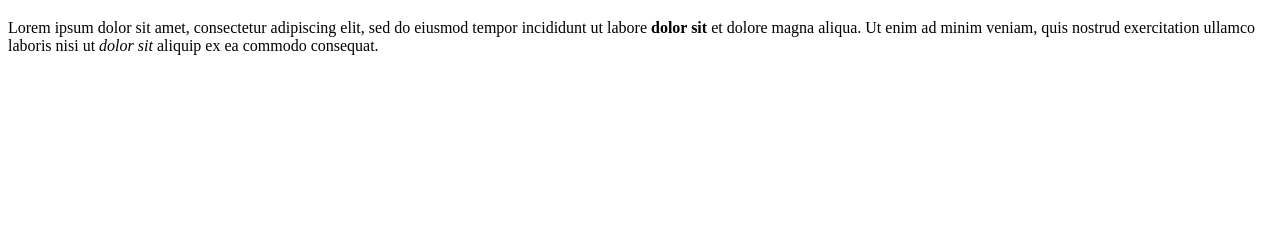
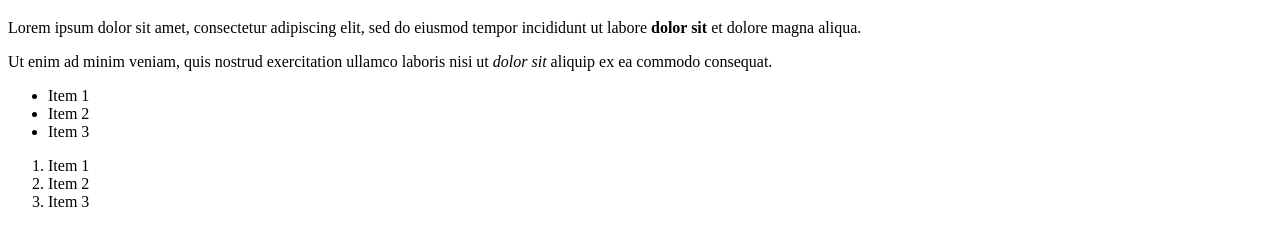
Before and after one commit to Tasour/My-Odin-Project, a plain HTML site: page html-boilerplate/index.html in a window 1280 px wide. Shown: the part 61-306 px from the top of the page. Drawn offline with Linux system fonts and the light colour scheme.

Commit message:
Doing "Lists"

```diff
--- a/html-boilerplate/index.html
+++ b/html-boilerplate/index.html
@@ -8,11 +8,23 @@
     <h1>Hello World!</h1>
     <body>
         <p>Lorem ipsum dolor sit amet, consectetur adipiscing elit, sed do eiusmod tempor
-        incididunt ut labore <strong>dolor sit</strong> et dolore magna aliqua.
+        incididunt ut labore <strong>dolor sit</strong> et dolore magna aliqua.</p>
 
         <!-- I am an html comment -->
-        Ut enim ad minim veniam, quis nostrud exercitation ullamco laboris
+        <p>Ut enim ad minim veniam, quis nostrud exercitation ullamco laboris
         nisi ut <em>dolor sit</em> aliquip ex ea commodo consequat.</p>
+
+        <ul>
+            <li>Item 1</li>
+            <li>Item 2</li>
+            <li>Item 3</li>
+        </ul>
+
+        <ol>
+            <li>Item 1</li>
+            <li>Item 2</li>
+            <li>Item 3</li>
+        </ol>
     </body>
 
 </body>
```
